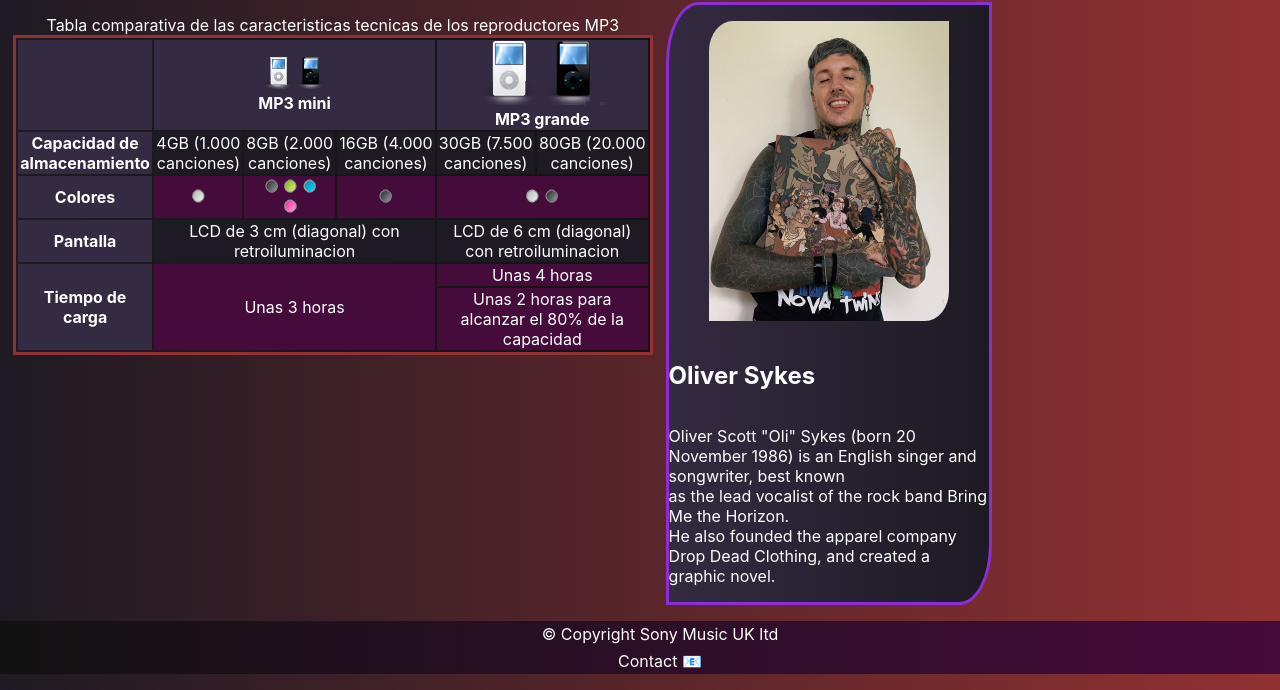
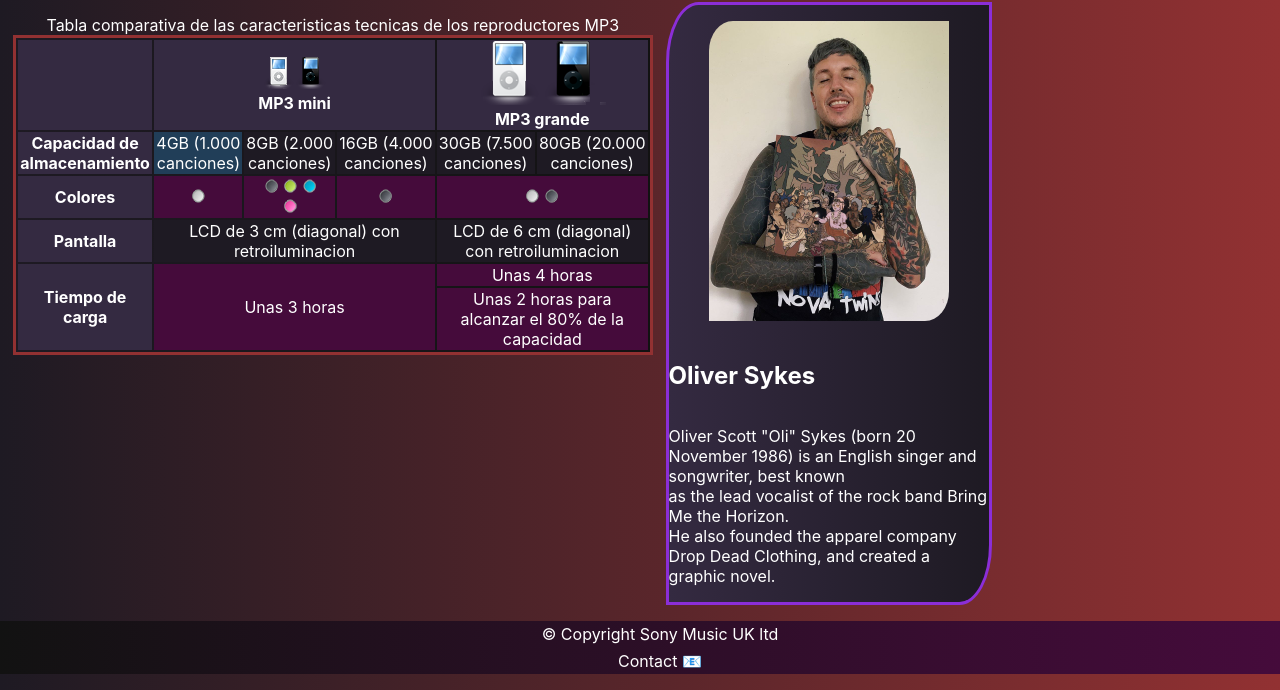
Before and after one commit to LuuOW/TP03-Lab, a plain HTML site: page html/presentaciones.html in a window 1280 px wide. In both pictures the pointer is over the element 198 px from the left and 316 px from the top of the page. Shown: the part 163-853 px from the top of the page. Drawn offline with Linux system fonts and the light colour scheme.

Commit message:
Finished... all done¡

```diff
--- a/css/style.css
+++ b/css/style.css
@@ -122,6 +122,10 @@ main section article table {
     background-color: var(--color-background-light);
 }
 
+.table tr td:hover {
+    background: #213e58;
+}
+
 
 th {
     background: var(--color-purple-grey);
```
